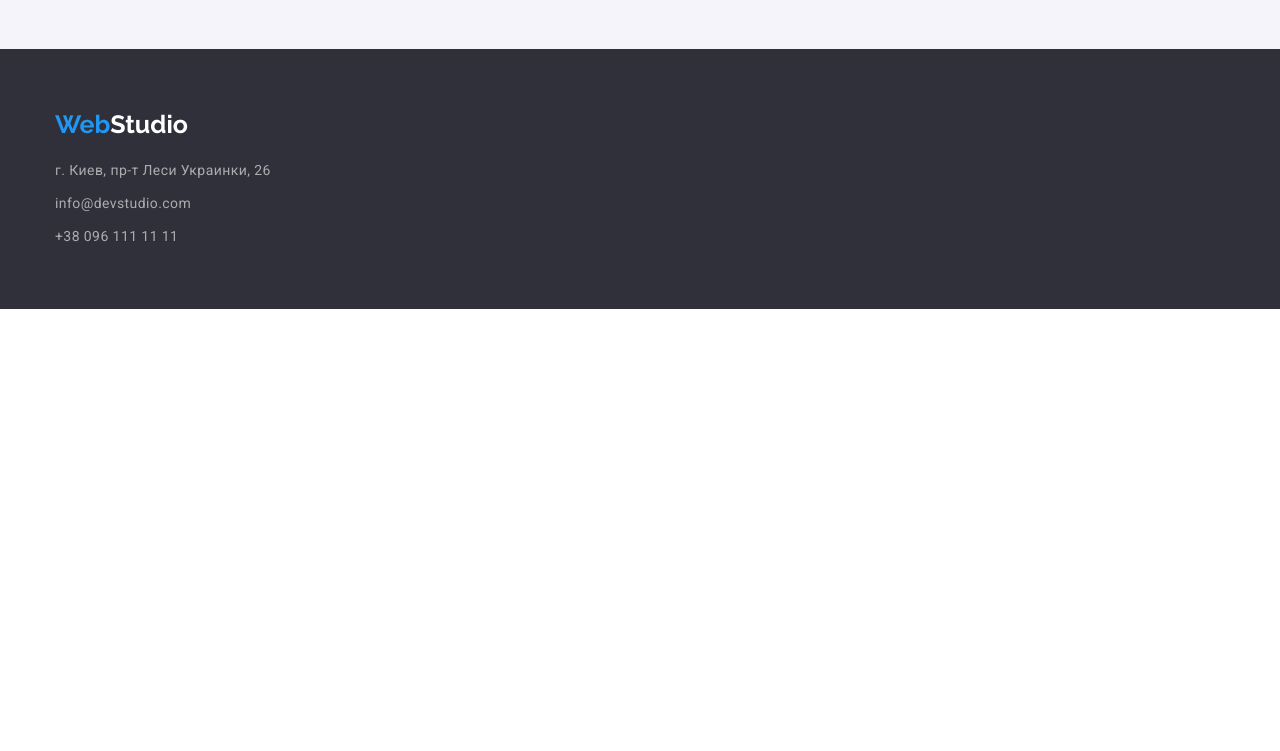
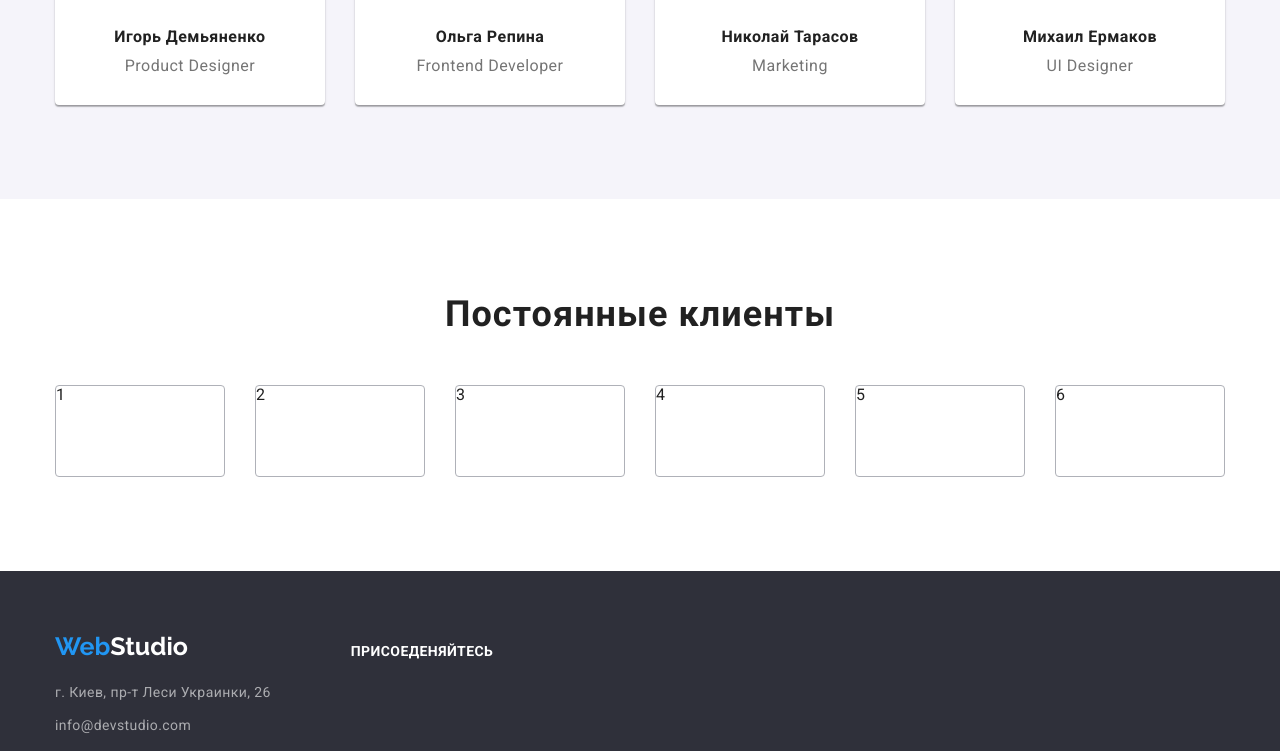
Before and after one commit to Finkons/goit-markup-hw-04, a plain HTML site: page index.html in a window 1280 px wide. Shown: the part 2049-2800 px from the top of the page. Before the commit the page ends 2358 px from the top, so only its background shows below. Drawn offline with Linux system fonts and the light colour scheme.

Commit message:
добавляет пространство для svg

```diff
--- a/CSS/styles.css
+++ b/CSS/styles.css
@@ -37,6 +37,20 @@ img {
   display: block;
   max-width: 100%;
   height: auto;
+}
+/* -----------------------------all-section---------------------------------- */
+.section {
+  padding-top: 94px;
+  padding-bottom: 94px;
+}
+
+.section.no-padding {
+  padding-top: 0;
+  padding-bottom: 0;
+}
+.section-title {
+  margin-top: 0;
+  margin-bottom: 50px;
 }
 .container {
   width: 1200px;
@@ -149,10 +163,15 @@ img {
 /* ---------------------------hero------------------------ */
 
 .hero-section {
+  background-image: linear-gradient(rgba(47, 48, 58, 0.4), rgba(47, 48, 58, 0.4)),
+    url(../images/Hero.jpeg);
+  background-size: cover;
+  background-repeat: no-repeat;
+  display: block;
   max-width: 1600px;
-  background: var(--background-gray);
   padding: 200px 0;
   text-align: center;
+  background-color: var(--background-gray);
 }
 
 .hero-titel {
@@ -195,6 +214,15 @@ img {
 }
 .feature .item:nth-child(-n + 3) {
   margin-right: 30px;
+}
+.feature .item::before {
+  content: '';
+  width: 270px;
+  height: 120px;
+  background: #f5f4fa;
+  border-radius: 4px;
+  display: block;
+  margin-bottom: 30px;
 }
 .feature .feature-title {
   font-weight: bold;
@@ -274,12 +302,64 @@ img {
   padding-bottom: 30px;
   text-align: center;
 }
+/* -----------------------------clients---------------------------------- */
+.clients-title {
+  font-weight: bold;
+  font-size: 36px;
+  line-height: 42px;
+  text-align: center;
+  letter-spacing: 0.03em;
+  color: var(--primary-text-color);
+}
+.clients-list {
+  display: flex;
+  margin-top: 50px;
+}
+
+.clients-item:nth-child(-n + 5) {
+  margin-right: 30px;
+}
+.clients-item {
+  cursor: pointer;
+}
+.clients-item:hover,
+.clients-item:focus {
+  color: var(--accent-color);
+}
+
+.clients-item {
+  width: 170px;
+  height: 92px;
+  left: 1215px;
+  top: 2493px;
+
+  border: 1px solid #afb1b8;
+  box-sizing: border-box;
+  border-radius: 4px;
+}
+
 /* -----------------------------footer----------------------------------- */
 address {
   font-style: normal;
 }
 .address-list {
   margin-top: 0;
+}
+.footer-box {
+  display: flex;
+}
+.social-box {
+  margin-left: 80px;
+  margin-top: 12px;
+}
+
+.social-title {
+  font-weight: bold;
+  font-size: 14px;
+  line-height: 16px;
+  letter-spacing: 0.03em;
+  text-transform: uppercase;
+  color: var(--primary-color-white);
 }
 .footer .logo {
   padding: 0;
@@ -311,20 +391,7 @@ address {
 .address-link:focus {
   color: var(--accent-color);
 }
-/* ------------------------------section---------------------------------- */
-.section {
-  padding-top: 94px;
-  padding-bottom: 94px;
-}
 
-.section.no-padding {
-  padding-top: 0;
-  padding-bottom: 0;
-}
-.section-title {
-  margin-top: 0;
-  margin-bottom: 50px;
-}
 /* ------------------------------portfolio-------------------------------- */
 
 .port-button-list .item:nth-child(-n + 4) {
@@ -339,7 +406,11 @@ address {
 .gallery-element .link {
   display: block;
 }
-
+.gallery-element .link:hover,
+.gallery-element .link:focus {
+  box-shadow: 0px 1px 1px rgba(0, 0, 0, 0.12), 0px 4px 4px rgba(0, 0, 0, 0.06),
+    1px 4px 6px rgba(0, 0, 0, 0.16);
+}
 .port-gallery {
   display: flex;
   flex-wrap: wrap;
@@ -399,12 +470,12 @@ address {
   font-style: inherit;
   background: #f5f4fa;
   cursor: pointer;
-  box-shadow: 0px 3px 1px rgba(0, 0, 0, 0.1), 0px 1px 2px rgba(0, 0, 0, 0.08),
-    0px 2px 2px rgba(0, 0, 0, 0.12);
   border-radius: 4px;
 }
 .button:hover,
 .button:focus {
   background-color: var(--accent-color);
   color: var(--primary-color-white);
+  box-shadow: 0px 3px 1px rgba(0, 0, 0, 0.1), 0px 1px 2px rgba(0, 0, 0, 0.08),
+    0px 2px 2px rgba(0, 0, 0, 0.12);
 }
--- a/index.html
+++ b/index.html
@@ -125,10 +125,24 @@
           </ul>
         </div>
       </section>
+      <section class="clients section">
+        <div class="clients-box container">
+          <h2 class="clients-title">Постоянные клиенты</h2>
+          <ul class="clients-list">
+            <li class="clients-item">1</li>
+            <li class="clients-item">2</li>
+            <li class="clients-item">3</li>
+            <li class="clients-item">4</li>
+            <li class="clients-item">5</li>
+            <li class="clients-item">6</li>
+          </ul>
+        </div>
+      </section>
     </main>
     <!-- footer -->
     <footer class="footer">
-      <div class="footer-box container">
+      <section class="footer-box container">
+        <div class="address-box">
           <a href="./index.html" class="logo">Web<span class="logo-footer">Studio</span></a>
           <address class="footer-address">
             <ul class="address-list">
@@ -146,6 +160,10 @@
             </ul>
           </address>
         </div>
+        <div class="social-box">
+          <h2 class="social-title">Присоеденяйтесь</h2>
+        </div>
+      </section>
     </footer>
   </body>
 </html>
```
Also changed, not shown: images/Hero.jpeg (added), 2 other files. Lines whose indentation alone changed are shown as unchanged.
